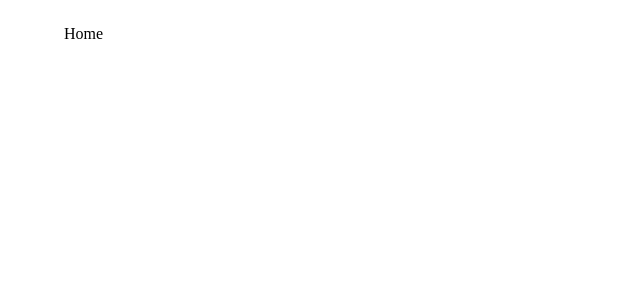
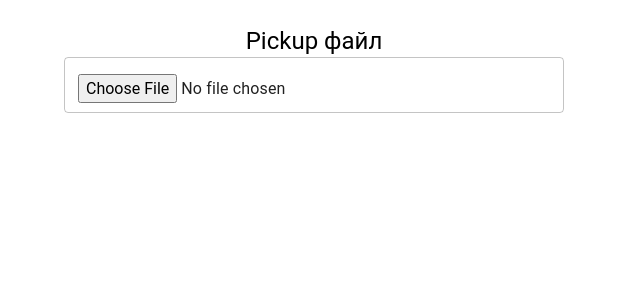
Before and after one commit to gamma-eclipse/niisva2022hack, a React (Create React App) app: page / in a window 1280 px wide. Shown: the top 300 px of the page, without its empty margins (0-640 px from the left). Built offline with nearby package versions, Linux system fonts and the light colour scheme.

Commit message:
feat: basic form layout

```diff
--- a/src/pages/home/Home.jsx
+++ b/src/pages/home/Home.jsx
@@ -1,6 +1,22 @@
+import { TextField, Typography, styled } from '@mui/material';
 import { Layout } from 'components/layout';
 import React from 'react';
 
+const FileUpload = styled('div')`
+  display: flex;
+  text-align: center;
+  flex-direction: column;
+  max-width: 500px;
+  gap: 20;
+`;
+
 export function Home() {
-  return <Layout>Home</Layout>;
+  return (
+    <Layout>
+      <FileUpload>
+        <Typography variant="h5">Pickup файл</Typography>
+        <TextField type="file" />
+      </FileUpload>
+    </Layout>
+  );
 }
```
